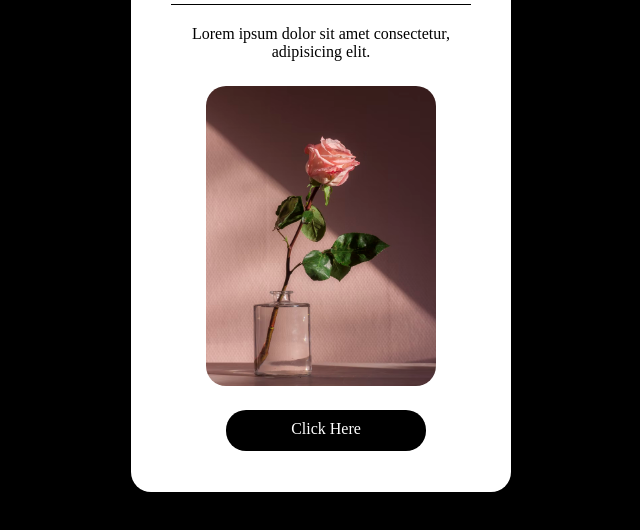
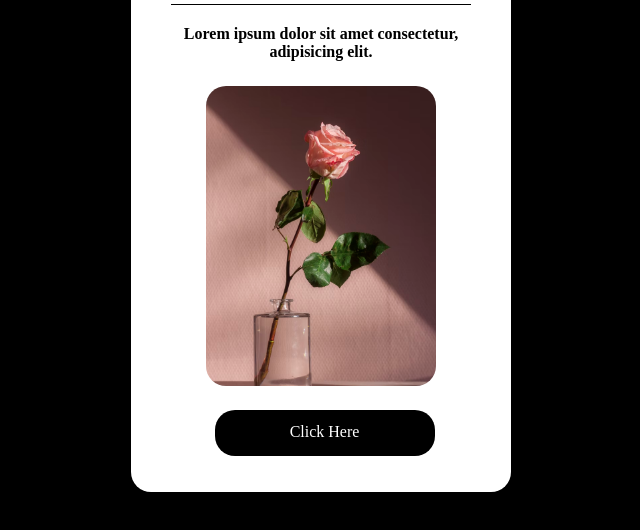
Before and after one commit to kovvas0701/Card, a plain HTML site: page index.html in a window 1280 px wide. Shown: the part 208-738 px from the top of the page, without its empty margins (319-959 px from the left). Drawn offline with Linux system fonts and the light colour scheme.

Commit message:
change btn pad-marg

```diff
--- a/style.css
+++ b/style.css
@@ -31,7 +31,7 @@
     color:black;
     margin-bottom: 25px;
     padding-top: 20px;
-    font-weight: 400;
+    font-weight: bold;
 }
 
 
@@ -40,16 +40,17 @@
     width: 230px;
     height: 300px;
     border-radius: inherit;
+    object-fit: cover;
 }
 
 .card__btn{
-    display: inline-block;
+    display: block;
     background-color:black;
     color:white ;
     margin-top: 20px;
-    padding: 10px 0px 1px 0px;
+    padding: 13px 10px 3px 10px;
     text-align: center;
-    margin-left: 10px;
+    margin-left: 43.5px;
     width: 200px;
     height: 30px;
     border-radius: inherit;
```
